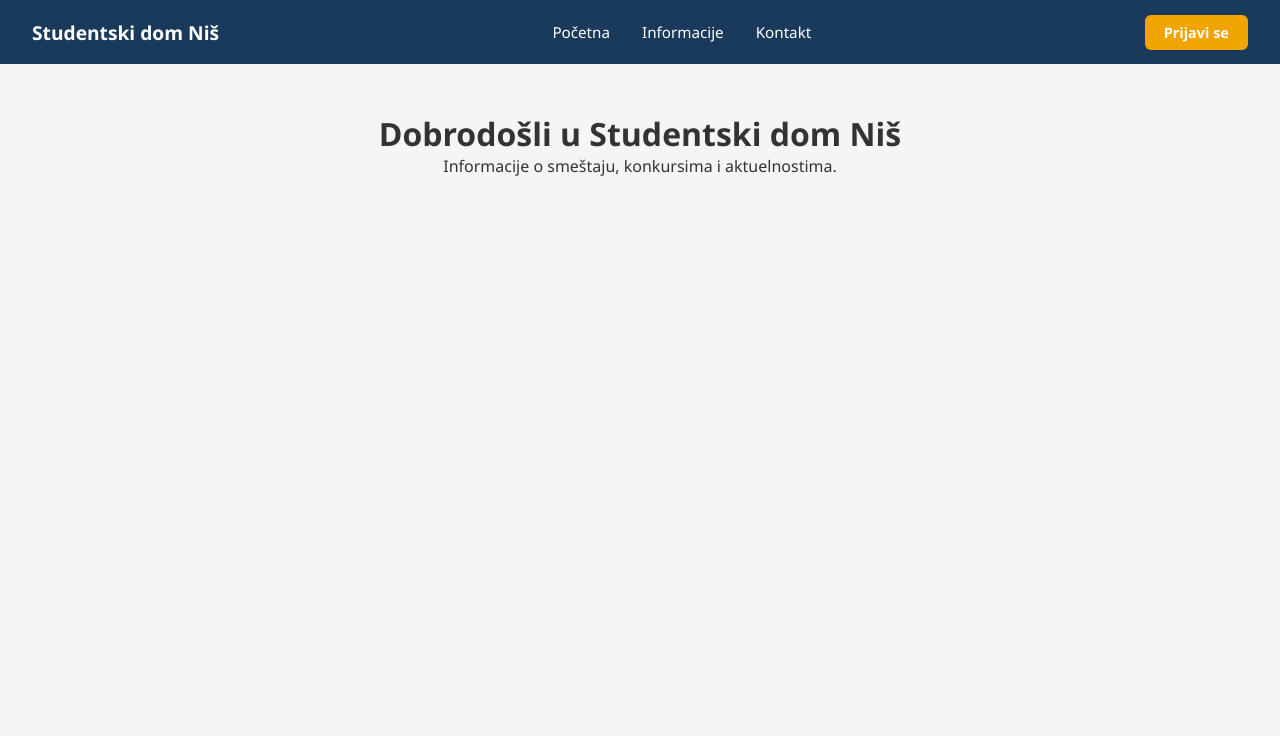
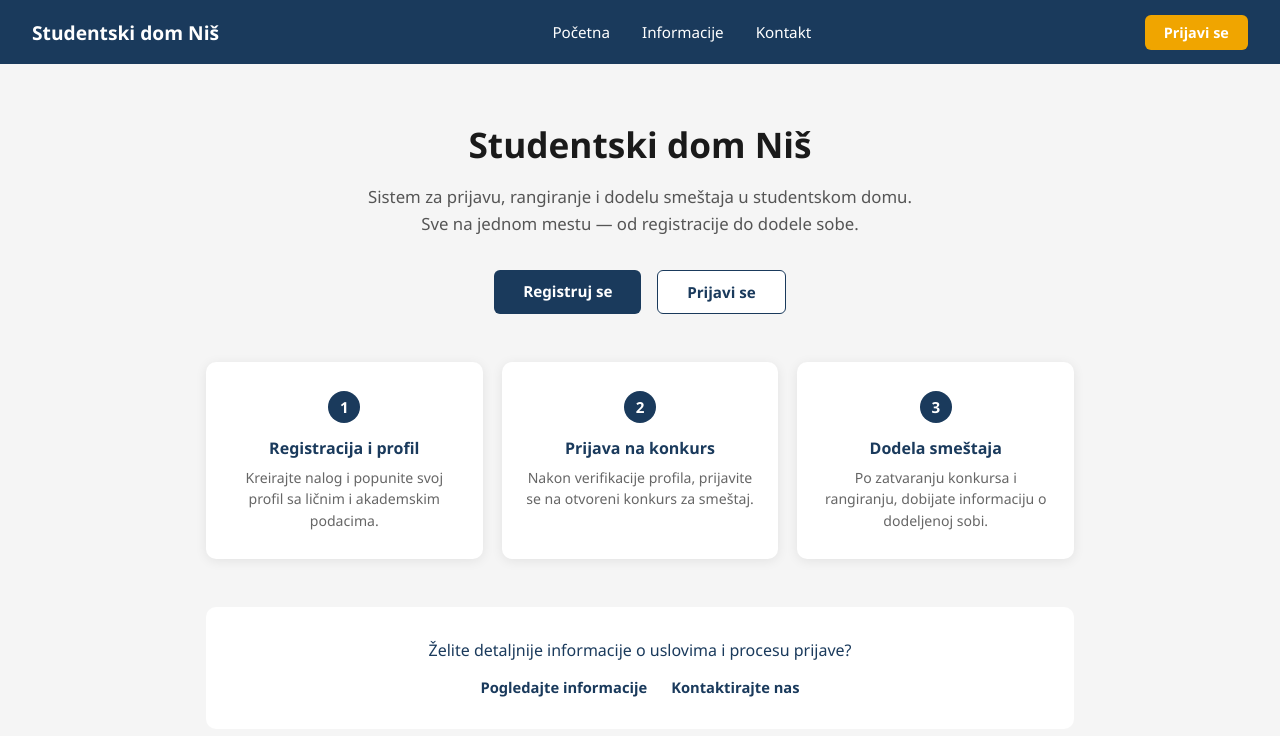
Before and after one commit to arsenic02/DormMS, a React (Vite) app in the folder DormMS/Client/DormMSClient/: page / in a window 1280 px wide. Shown: the top 736 px of the page. Built offline with nearby package versions, Linux system fonts and the light colour scheme.

Commit message:
Home page 2

```diff
--- a/DormMS/Client/DormMSClient/src/pages/Home/Home.jsx
+++ b/DormMS/Client/DormMSClient/src/pages/Home/Home.jsx
@@ -1,12 +1,69 @@
+import { Link } from 'react-router-dom'
 import styles from './Home.module.css'
 
 function Home() {
-  return (
-    <div className={styles.home}>
-      <h1>Dobrodošli u Studentski dom Niš</h1>
-      <p>Informacije o smeštaju, konkursima i aktuelnostima.</p>
-    </div>
-  )
+    return (
+        <div className={styles.home}>
+            <section className={styles.hero}>
+                <h1 className={styles.heroTitle}>Studentski dom Niš</h1>
+                <p className={styles.heroText}>
+                    Sistem za prijavu, rangiranje i dodelu smeštaja u studentskom domu.
+                    Sve na jednom mestu — od registracije do dodele sobe.
+                </p>
+                <div className={styles.heroButtons}>
+                    <Link to="/register" className={styles.primaryBtn}>Registruj se</Link>
+                    <Link to="/login" className={styles.secondaryBtn}>Prijavi se</Link>
+                </div>
+            </section>
+
+            <section className={styles.steps}>
+                <div className={styles.stepCard}>
+                    <span className={styles.stepNumber}>1</span>
+                    <h3 className={styles.stepTitle}>Registracija i profil</h3>
+                    <p className={styles.stepText}>
+                        Kreirajte nalog i popunite svoj profil sa ličnim i akademskim podacima.
+                    </p>
+                </div>
+                <div className={styles.stepCard}>
+                    <span className={styles.stepNumber}>2</span>
+                    <h3 className={styles.stepTitle}>Prijava na konkurs</h3>
+                    <p className={styles.stepText}>
+                        Nakon verifikacije profila, prijavite se na otvoreni konkurs za smeštaj.
+                    </p>
+                </div>
+                <div className={styles.stepCard}>
+                    <span className={styles.stepNumber}>3</span>
+                    <h3 className={styles.stepTitle}>Dodela smeštaja</h3>
+                    <p className={styles.stepText}>
+                        Po zatvaranju konkursa i rangiranju, dobijate informaciju o dodeljenoj sobi.
+                    </p>
+                </div>
+            </section>
+
+            <section className={styles.moreInfo}>
+                <p className={styles.moreInfoText}>
+                    Želite detaljnije informacije o uslovima i procesu prijave?
+                </p>
+                <div className={styles.moreInfoLinks}>
+                    <Link to="/info" className={styles.linkBtn}>Pogledajte informacije</Link>
+                    <Link to="/contact" className={styles.linkBtn}>Kontaktirajte nas</Link>
+                </div>
+            </section>
+        </div>
+    )
 }
 
 export default Home
+
+// import styles from './Home.module.css'
+
+// function Home() {
+//   return (
+//     <div className={styles.home}>
+//       <h1>Dobrodošli u Studentski dom Niš</h1>
+//       <p>Informacije o smeštaju, konkursima i aktuelnostima.</p>
+//     </div>
+//   )
+// }
+
+// export default Home
--- a/DormMS/Client/DormMSClient/src/pages/Home/Home.module.css
+++ b/DormMS/Client/DormMSClient/src/pages/Home/Home.module.css
@@ -1,4 +1,160 @@
 .home {
+    max-width: 900px;
+    margin: 0 auto;
+    padding: 0 1rem 3rem;
+}
+
+.hero {
+    text-align: center;
+    padding: 3.5rem 1rem 3rem;
+}
+
+.heroTitle {
+    font-size: 2.2rem;
+    font-weight: 700;
+    color: #1a1a1a;
+    margin: 0 0 1rem;
+}
+
+.heroText {
+    font-size: 1.05rem;
+    color: #555;
+    line-height: 1.6;
+    max-width: 560px;
+    margin: 0 auto 2rem;
+}
+
+.heroButtons {
+    display: flex;
+    justify-content: center;
+    gap: 1rem;
+}
+
+.primaryBtn {
+    padding: 0.7rem 1.8rem;
+    /* background: #4a7c59;*/
+    background: #1a3a5c;
+    color: #fff;
+    border-radius: 6px;
+    font-size: 0.95rem;
+    font-weight: 600;
+    text-decoration: none;
+    transition: background 0.2s;
+}
+
+.primaryBtn:hover {
+    /* background: #3a6347; */
+    background:#1a3a5c;
+}
+
+.secondaryBtn {
+    padding: 0.7rem 1.8rem;
+    background: #fff;
+    /* color: #4a7c59;
+    border: 1.5px solid #4a7c59; */
+    color:#1a3a5c;
+    border:1.5px solid #1a3a5c;
+    border-radius: 6px;
+    font-size: 0.95rem;
+    font-weight: 600;
+    text-decoration: none;
+    transition: background 0.2s;
+}
+
+.secondaryBtn:hover {
+    background: #f4f9f6;
+}
+
+.steps {
+    display: grid;
+    grid-template-columns: repeat(3, 1fr);
+    gap: 1.2rem;
+    margin-bottom: 3rem;
+}
+
+.stepCard {
+    background: #fff;
+    border-radius: 10px;
+    padding: 1.8rem 1.5rem;
+    box-shadow: 0 2px 12px rgba(0, 0, 0, 0.08);
+    text-align: center;
+}
+
+.stepNumber {
+    display: inline-flex;
+    align-items: center;
+    justify-content: center;
+    width: 32px;
+    height: 32px;
+    border-radius: 50%;
+    /* background: #4a7c59; */
+    background:#1a3a5c;
+    color: #fff;
+    font-weight: 700;
+    font-size: 0.95rem;
+    margin-bottom: 0.9rem;
+}
+
+.stepTitle {
+    font-size: 1rem;
+    font-weight: 700;
+    /* color: #1a1a1a; */
+    color:#1a3a5c;
+    margin: 0 0 0.5rem;
+}
+
+.stepText {
+    font-size: 0.88rem;
+    color: #666;
+    line-height: 1.5;
+    margin: 0;
+}
+
+.moreInfo {
+    text-align: center;
+    padding: 2rem;
+    /* background: #f4f9f6; */
+    background:#fff;
+    border-radius: 10px;
+}
+
+.moreInfoText {
+    font-size: 1rem;
+    /* color: #1a1a1a; */
+    color:#1a3a5c;
+    margin: 0 0 1rem;
+}
+
+.moreInfoLinks {
+    display: flex;
+    justify-content: center;
+    gap: 1.5rem;
+}
+
+.linkBtn {
+    /* color: #4a7c59; */
+    color:#1a3a5c;
+    font-weight: 600;
+    font-size: 0.92rem;
+    text-decoration: none;
+}
+
+.linkBtn:hover {
+    text-decoration: underline;
+}
+
+@media (max-width: 720px) {
+    .steps {
+        grid-template-columns: 1fr;
+    }
+
+    .moreInfoLinks {
+        flex-direction: column;
+        gap: 0.7rem;
+    }
+}
+
+/* .home {
   padding: 3rem 2rem;
   text-align: center;
-}
+} */
--- a/DormMS/Client/DormMSClient/src/pages/Information/Information.module.css
+++ b/DormMS/Client/DormMSClient/src/pages/Information/Information.module.css
@@ -48,7 +48,7 @@
 .ctaSection {
     text-align: center;
     padding: 2rem;
-    background: #f4f9f6;
+    background: #fff;
     border-radius: 10px;
     margin-top: 2rem;
 }
@@ -68,7 +68,7 @@
 
 .primaryBtn {
     padding: 0.65rem 1.6rem;
-    background: #4a7c59;
+    background: #1a3a5c;
     color: #fff;
     border-radius: 6px;
     font-size: 0.95rem;
@@ -78,14 +78,16 @@
 }
 
 .primaryBtn:hover {
-    background: #3a6347;
+    background: #1a3a5c;
 }
 
 .secondaryBtn {
     padding: 0.65rem 1.6rem;
     background: #fff;
-    color: #4a7c59;
-    border: 1.5px solid #4a7c59;
+    color:#1a3a5c;
+    border:1px solid #1a3a5c;
+    /* color: #4a7c59; */
+    /* border: 1.5px solid #4a7c59; */
     border-radius: 6px;
     font-size: 0.95rem;
     font-weight: 600;
@@ -132,7 +134,8 @@
 .faqIcon {
     font-size: 1.1rem;
     font-weight: 700;
-    color: #4a7c59;
+    /* color: #4a7c59; */
+    color:#1a3a5c;
 }
 
 .faqAnswer {
```
